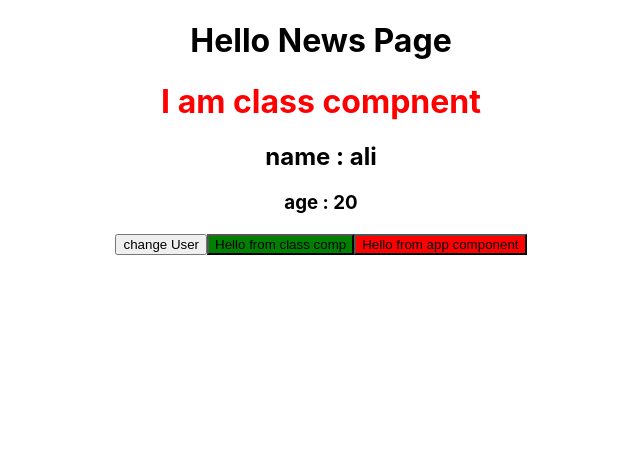
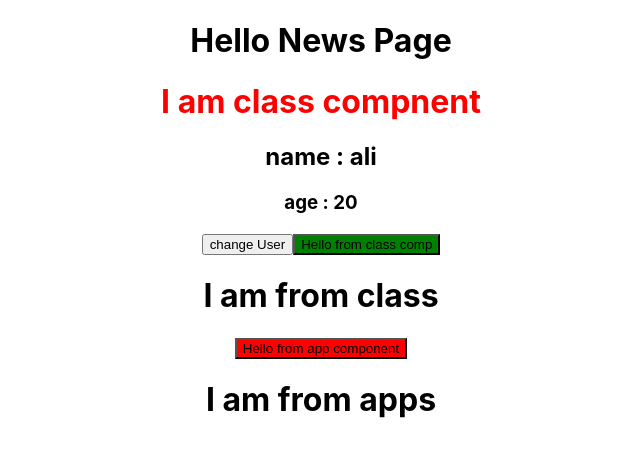
Before and after one commit to abdelrahmanShabaan/React_js_ITI_XMaster_Packages, a React (Create React App) app: page / in a window 1280 px wide. Shown: the top 456 px of the page, without its empty margins (319-959 px from the left). Built offline with nearby package versions, Linux system fonts and the light colour scheme.

Commit message:
make new function pass props direct with added parameter of function with in

```diff
--- a/src/App.js
+++ b/src/App.js
@@ -2,6 +2,7 @@ import logo from './logo.svg';
 import './App.css';
 import AppClassComponent from './AppClassComponent';
 import MyButton from './MyButton';
+import MyTitle from './MyTitle';
 
 function App() {
   return (
@@ -9,6 +10,7 @@ function App() {
       <h1>Hello News Page</h1>
       <AppClassComponent />
       <MyButton name="Hello from app component" color="red"/>
+      <MyTitle title= "I am from apps"/>
     </div>
   );
 }
--- a/src/AppClassComponent.js
+++ b/src/AppClassComponent.js
@@ -1,5 +1,6 @@
 import React from "react";
 import MyButton from "./MyButton";
+import MyTitle from "./MyTitle";
 
 
 class AppClassComponent extends React.Component{
@@ -60,6 +61,8 @@ class AppClassComponent extends React.Component{
         <h3>age : {this.state.age} </h3>
         <button onClick={()=> this.changeUserInfo()} >change User </button>
         <MyButton name="Hello from class comp" color="green"/>
+
+        <MyTitle title= "I am from class "/>
         </>
     )
 
--- a/src/MyTitle.js
+++ b/src/MyTitle.js
@@ -1,10 +1,10 @@
 
 
-function MyTitle()
+function MyTitle(props)
 {
 
         return(
-            <h1> Hello world ! </h1>
+            <h1> {props.title} </h1>
 
         )
 
```
